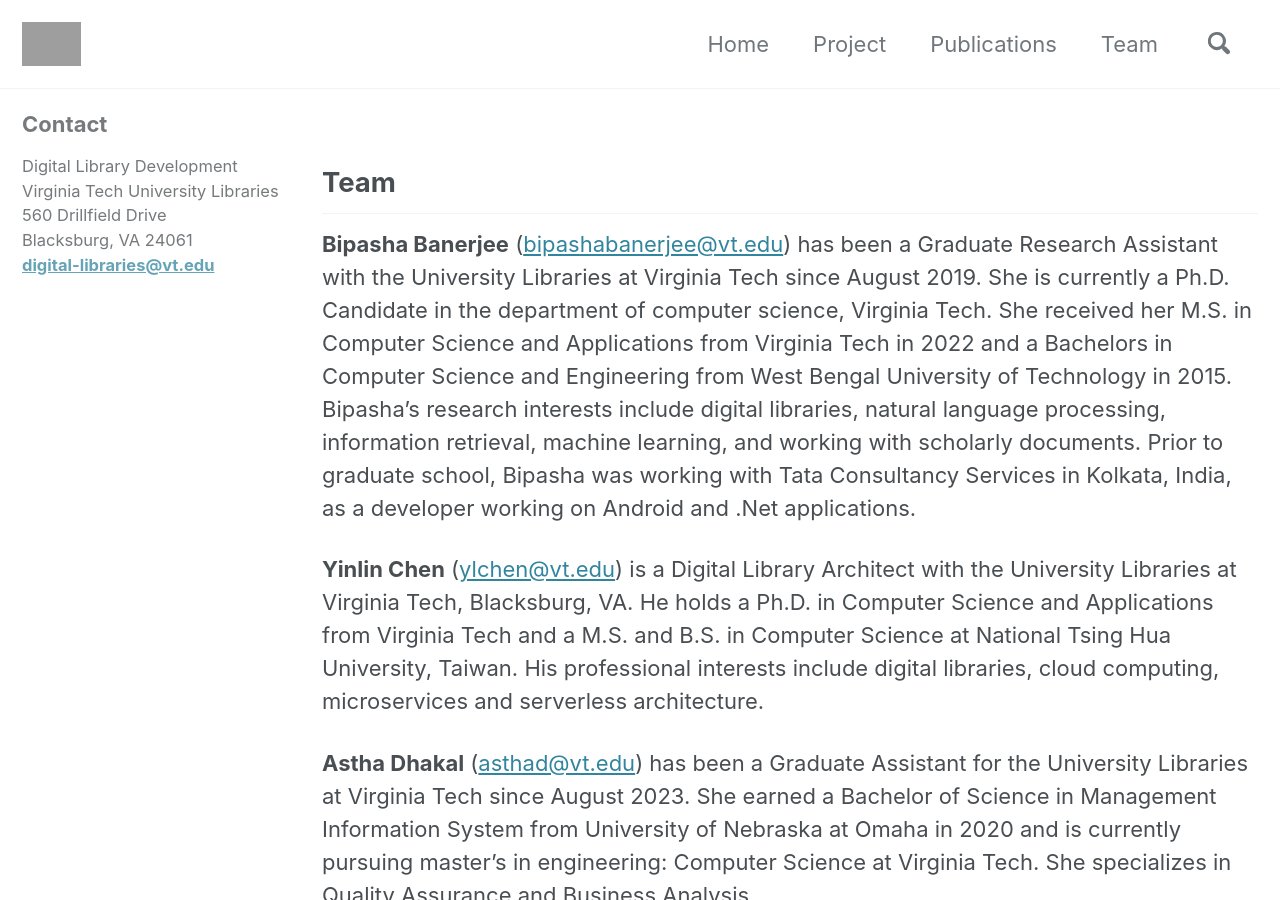
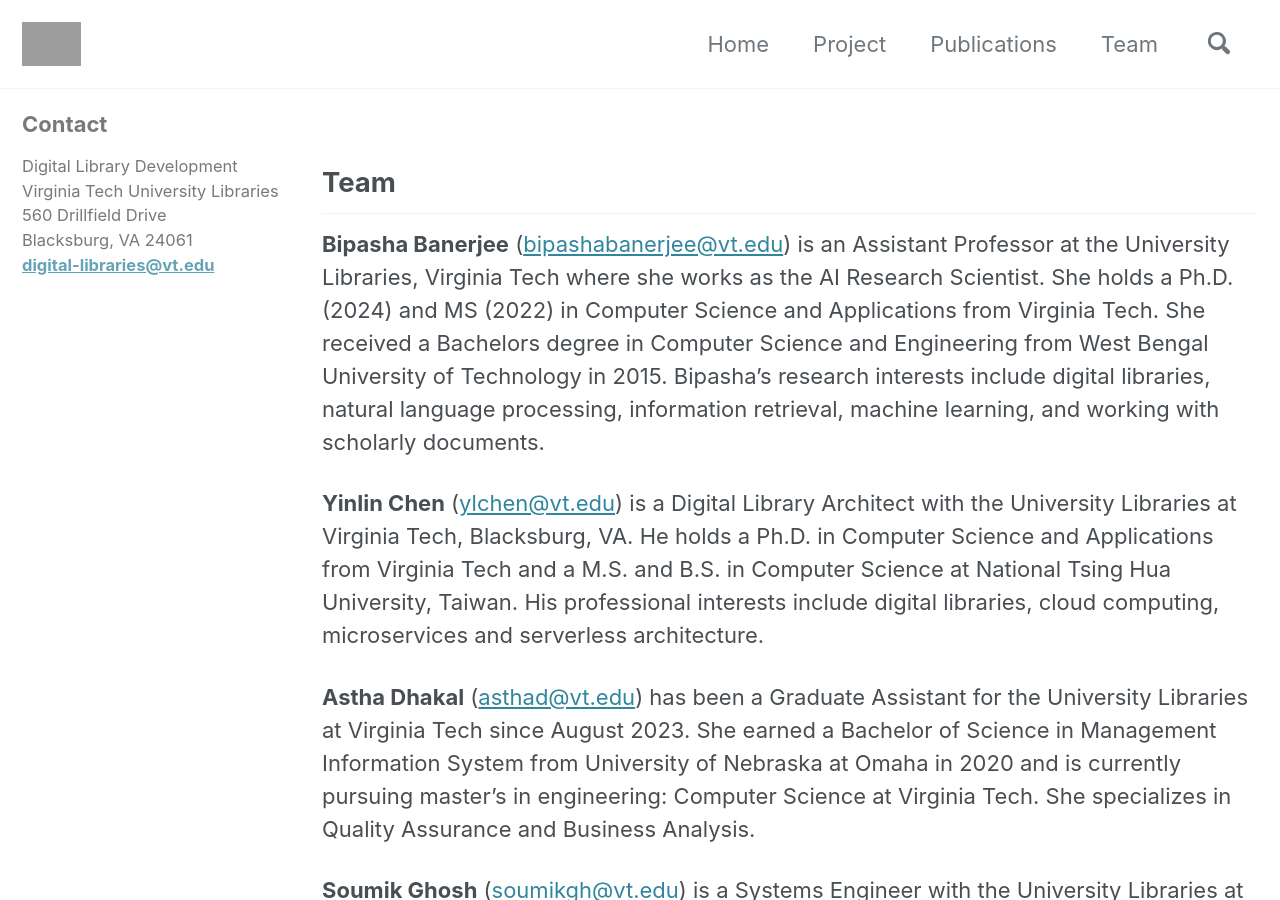
Before and after one commit to vt-digital-libraries-platform/vt-digital-libraries-platform.github.io, a Jekyll site: the page built from _pages/team.md, in a window 1280 px wide and 900 px high. Built offline with Jekyll 4.4.1, drawn with Linux system fonts in a browser that asks for light colours; cached includes are drawn as plain includes; nearby versions of some CDN libraries; grey boxes are pictures that could not be loaded.

Commit message:
Update team.md
Updating the team page

```diff
--- a/_pages/team.md
+++ b/_pages/team.md
@@ -13,7 +13,7 @@ sidebar:
 ---
 ## Team
 
-**Bipasha Banerjee** (<bipashabanerjee@vt.edu>) has been a Graduate Research Assistant with the University Libraries at Virginia Tech since August 2019. She is currently a Ph.D. Candidate in the department of computer science, Virginia Tech. She received her M.S. in Computer Science and Applications from Virginia Tech in 2022 and a Bachelors in Computer Science and Engineering from West Bengal University of Technology in 2015. Bipasha’s research interests include digital libraries, natural language processing, information retrieval, machine learning, and working with scholarly documents. Prior to graduate school, Bipasha was working with Tata Consultancy Services in Kolkata, India, as a developer working on Android and .Net applications.
+**Bipasha Banerjee** (<bipashabanerjee@vt.edu>) is an Assistant Professor at the University Libraries, Virginia Tech where she works as the AI Research Scientist. She holds a Ph.D. (2024) and MS (2022) in Computer Science and Applications from Virginia Tech. She received a Bachelors degree in Computer Science and Engineering from West Bengal University of Technology in 2015. Bipasha’s research interests include digital libraries, natural language processing, information retrieval, machine learning, and working with scholarly documents.
 
 **Yinlin Chen** (<ylchen@vt.edu>) is a Digital Library Architect with the University Libraries at Virginia Tech, Blacksburg, VA. He holds a Ph.D. in Computer Science and Applications from Virginia Tech and a M.S. and B.S. in Computer Science at National Tsing Hua University, Taiwan. His professional interests include digital libraries, cloud computing, microservices and serverless architecture.
 
```
